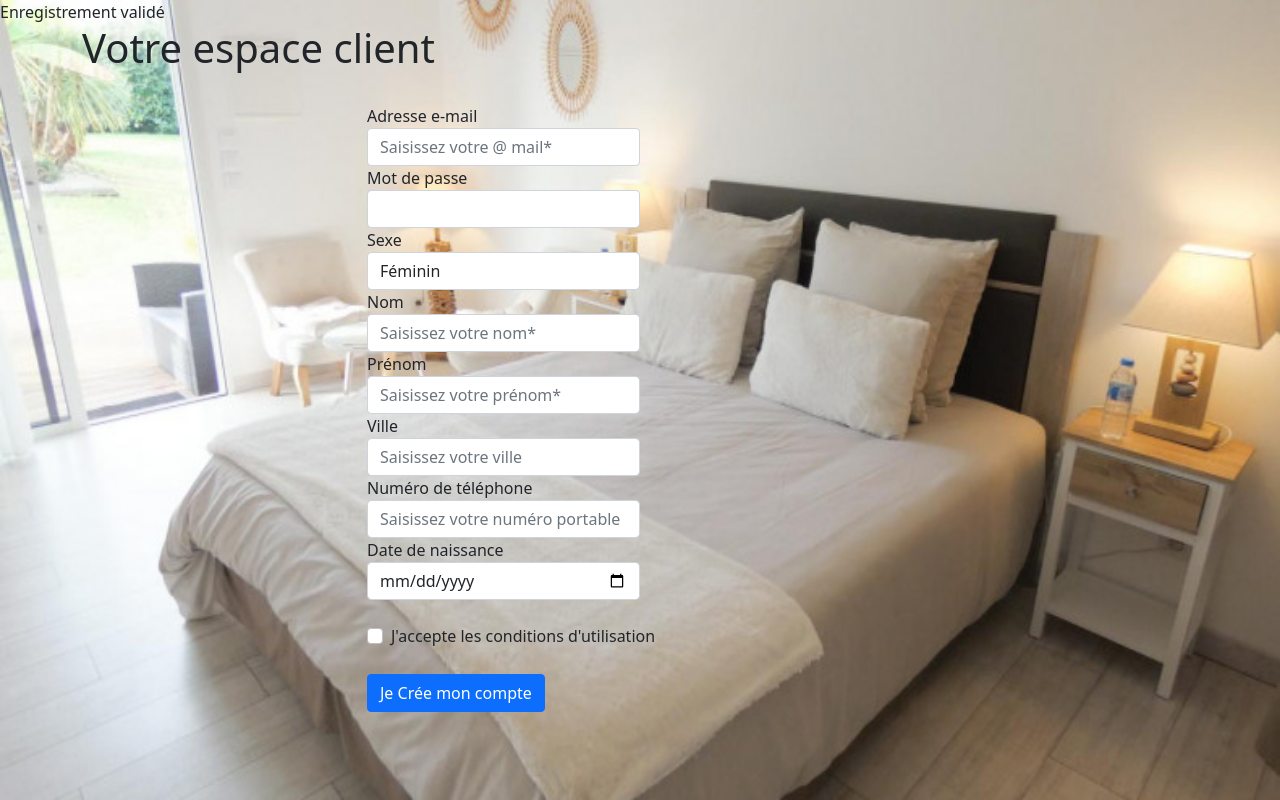
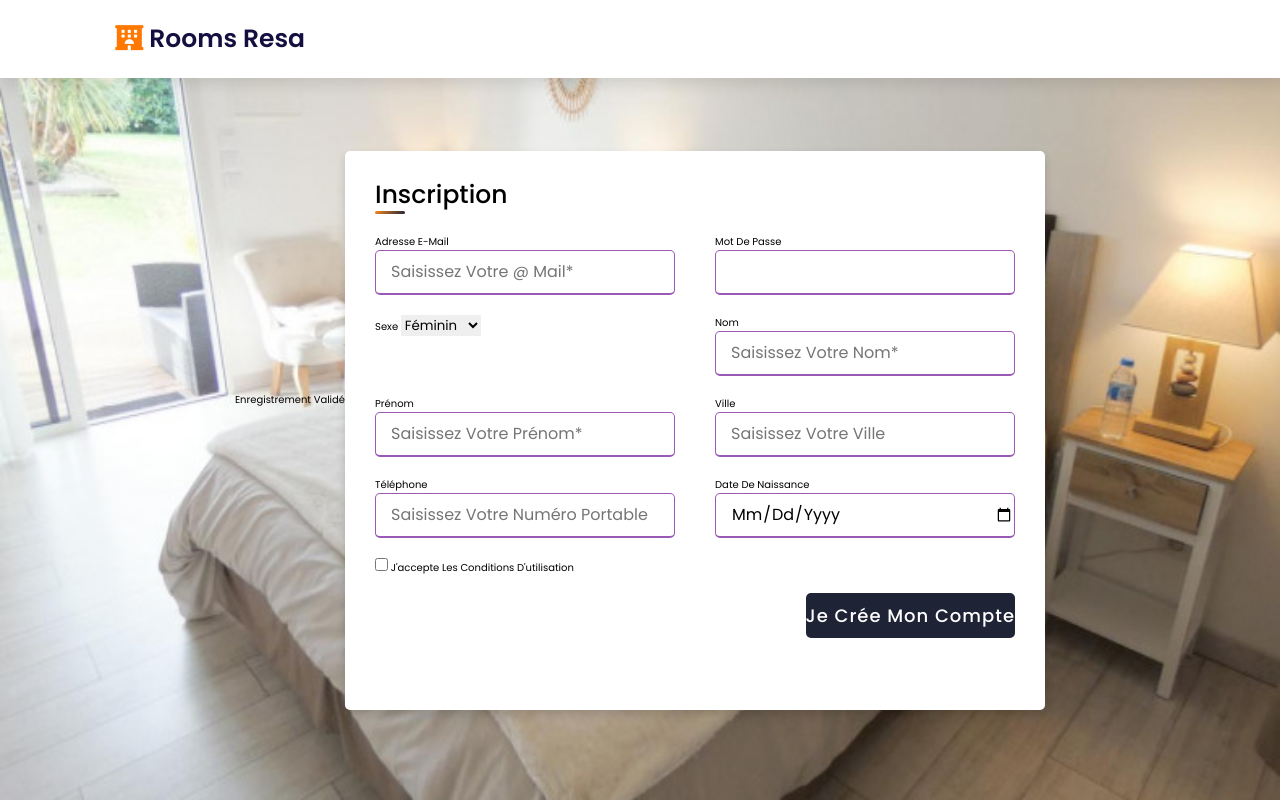
Before and after one commit to WilfriedNguegang/Resdev, a PHP site: page /creation.php in a window 1280 px wide. Run offline with PHP 8.4, Linux system fonts and the light colour scheme.

Commit message:
new elements

```diff
--- a/creation.php
+++ b/creation.php
@@ -5,25 +5,15 @@
 <head>
     <meta charset="utf-8">
     <meta name="viewport" content="width=device-width, initial-scale=1, shrink-to-fit=no">
-    <title>Formulaire d'inscription</title>
-    <!-- CSS only -->
-    <link href="https://cdn.jsdelivr.net/npm/bootstrap@5.1.3/dist/css/bootstrap.min.css" rel="stylesheet" integrity="sha384-1BmE4kWBq78iYhFldvKuhfTAU6auU8tT94WrHftjDbrCEXSU1oBoqyl2QvZ6jIW3" crossorigin="anonymous">
-    <link href="https://cdn.jsdelivr.net/npm/bootstrap@5.1.1/dist/css/bootstrap.min.css" rel="stylesheet" integrity="sha384-F3w7mX95PdgyTmZZMECAngseQB83DfGTowi0iMjiWaeVhAn4FJkqJByhZMI3AhiU" crossorigin="anonymous">
-    <script src="https://cdn.jsdelivr.net/npm/bootstrap@5.1.1/dist/js/bootstrap.bundle.min.js" integrity="sha384-/bQdsTh/da6pkI1MST/rWKFNjaCP5gBSY4sEBT38Q/9RBh9AH40zEOg7Hlq2THRZ" crossorigin="anonymous"></script>
-    <link href="https://cdn.jsdelivr.net/npm/bootstrap@5.1.1/dist/css/bootstrap.min.css" rel="stylesheet" integrity="sha384-F3w7mX95PdgyTmZZMECAngseQB83DfGTowi0iMjiWaeVhAn4FJkqJByhZMI3AhiU" crossorigin="anonymous">
-    <script src="https://cdn.jsdelivr.net/npm/bootstrap@5.1.1/dist/js/bootstrap.bundle.min.js" integrity="sha384-/bQdsTh/da6pkI1MST/rWKFNjaCP5gBSY4sEBT38Q/9RBh9AH40zEOg7Hlq2THRZ" crossorigin="anonymous"></script>
+    <title>Rooms Resa Inscription</title>
+    <!-- font awesome cdn link  -->
+    <link rel="stylesheet" href="https://cdnjs.cloudflare.com/ajax/libs/font-awesome/5.15.4/css/all.min.css">
+
+    <!-- custom css file link  -->
+    <link rel="stylesheet" href="./style.css">
 </head>
 
 <body>
-
-<style>
-body {
-  background-image: url('front/image/enregistrement_client.jpg');
-  background-repeat: no-repeat;
-  background-attachment: fixed;
-  background-size: 100% 100%;
-}
-</style>
     <?php
     if(isset($_POST['btn']))
     $email=$_POST['email'];
@@ -48,60 +38,67 @@ body {
     echo "Enregistrement validé";
 
     ?>
+
+        <header class="header">
+
+        <a href="#" class="logo"> <i class="fas fa-hotel"></i> Rooms Resa </a>
+        </header>
+
         <div class="container">
-            <h1>Votre espace client</h1>
-            <br>
-            <div class="row">
-                <div class="col-md-6 offset-3">
+            <div class="title">Inscription</div>
+            <div class="content">
                     <form class="needs-validation" novalidate method="POST" >
-                        <div class="col-md-6 mr-auto">
-                            <label>Adresse e-mail</label>
+                        <div class="user-details">
+                            <div class="input-box">
+                            <span class="details">Adresse e-mail</label>
                             <input type="mail" class="form-control" id="email" name="email" placeholder="Saisissez votre @ mail*">
 
                         </div>
-                        <div class="col-md-6 mr-auto ">
-                            <label>Mot de passe</label>
+                        <div class="input-box">
+                            <span class="details">Mot de passe</label>
                             <input type="password" class="form-control" id="password" name="password">
                         </div>
-                        <div class="col-md-6 mr-auto">
+                        <div class="input-box">
                             <label for="Sexe">Sexe</label>
                             <select class="form-control" name="sexe">
                             <option value="Féminin">Féminin</option>
                             <option value="Masculin">Masculin</option>
                         </select>
                         </div>
-                        <div class="col-md-6 mr-auto">
-                            <label for="Nom">Nom</label>
+                        <div class="input-box">
+                            <span class="details">Nom</label>
                             <input type="text" class="form-control" id="nom" name="nom" placeholder="Saisissez votre nom*">
                         </div>
-                        <div class="col-md-6 mr-auto">
-                            <label>Prénom</label>
+                        <div class="input-box">
+                            <span class="details">Prénom</label>
                             <input type="text" class="form-control" id="prenom" name="prenom" placeholder="Saisissez votre prénom*">
                         </div>
-                        <div class="col-md-6 mr-auto">
-                            <label>Ville</label>
+                        <div class="input-box">
+                            <span class="details">Ville</label>
                             <input type="text" class="form-control" id="ville" name="ville" placeholder="Saisissez votre ville">
                         </div>
-                        <div class="col-md-6 mr-auto">
-                            <label>Numéro de téléphone</label>
+                        <div class="input-box">
+                            <span class="details">Téléphone</label>
                             <input type="text" class="form-control" id="numero" name="numero" placeholder="Saisissez votre numéro portable">
                         </div>
-                        <div class="col-md-6 mr-auto">
-                            <label>Date de naissance</label>
+                        <div class="input-box">
+                            <span class="details">Date de naissance</label>
                             <input type="date" class="form-control" id="date" name="date" placeholder="Saisissez votre date de naissance">
                         </div>
-                        <br>
+
                         <div class="form-check">
                             <input type="checkbox" class="form-check-input" id="exampleCheck1">
                             <label class="form-check-label" for="exampleCheck1">J'accepte les conditions d'utilisation</label>
-                        </div><br>
-                        <button type="submit" class="btn btn-primary" name="btn">Je Crée mon compte</button>
+                        </div>
+                        <div class="button">
+                        <input type="submit" name="btn" value="Je Crée mon compte"></input>
+                        </div>
                     </form>
                 </div>
 
             </div>
         </div>
-
+        <script src="https://unpkg.com/swiper@7/swiper-bundle.min.js"></script>
 </body>
 
 </html>
--- /dev/null
+++ b/style.css
@@ -0,0 +1,189 @@
+@import url('https://fonts.googleapis.com/css2?family=Poppins:wght@100;300;400;500;600&display=swap');
+
+:root{
+    --orange:#ff7800;
+    --black:#130f40;
+    --light-color:#666;
+    --box-shadow:0 .5rem 1.5rem rgba(0,0,0,.1);
+    --border:.2rem solid rgba(0,0,0,.1);
+    --outline:.1rem solid rgba(0,0,0,.1);
+    --outline-hover:.2rem solid var(--black);
+}
+
+*{
+    font-family: 'Poppins', sans-serif;
+    margin:0; padding:0;
+    box-sizing: border-box;
+    outline: none; border:none;
+    text-decoration: none;
+    text-transform: capitalize;
+    transition: all .2s linear;
+}
+
+html{
+    font-size: 62.5%;
+    overflow-x: hidden;
+    scroll-behavior: smooth;
+    scroll-padding-top: 7rem;
+}
+
+body{
+    background:#eee;
+    height: 100vh;
+    display: flex;
+    justify-content: center;
+    align-items: center;
+    padding: 10px;
+    background-image: url('front/image/enregistrement_client.jpg');
+    background-repeat: no-repeat;
+    background-attachment: fixed;
+    background-size: 100% 100%;
+
+}
+
+section{
+    padding:2rem 9%;
+}
+
+.header{
+    position: fixed;
+    top:0; left:0; right: 0;
+    z-index: 1000;
+    display: flex;
+    align-items: center;
+    justify-content: space-between;
+    padding:2rem 9%;
+    background:#fff;
+    box-shadow: var(--box-shadow);
+}
+
+.header .logo{
+    font-size: 2.5rem;
+    font-weight: bolder;
+    color:var(--black);
+}
+
+.header .logo i{
+    color:var(--orange);
+}
+
+
+.container{
+    max-width: 700px;
+    width: 100%;
+    background-color: #fff;
+    padding: 25px 30px ;
+    border-radius: 5px;
+    box-shadow: 0 5px 10px rgba(0,0,0,0.15);
+    margin-top: 60px;
+  }
+  .container .title{
+    font-size: 25px;
+    font-weight: 500;
+    position: relative;
+  }
+  .container .title::before{
+    content: "";
+    position: absolute;
+    left: 0;
+    bottom: 0;
+    height: 3px;
+    width: 30px;
+    border-radius: 5px;
+    background: linear-gradient(135deg, #f78820, #1e2336);
+  }
+  .content form .user-details{
+    display: flex;
+    flex-wrap: wrap;
+    justify-content: space-between;
+    margin: 20px 0 12px 0;
+  }
+  form .user-details .input-box{
+    margin-bottom: 15px;
+    width: calc(100% / 2 - 20px);
+  }
+  form .input-box span.details{
+    display: block;
+    font-weight: 15px;
+    margin-bottom: 5px;
+  }
+  .user-details .input-box input{
+    height: 45px;
+    width: 100%;
+    outline: none;
+    font-size: 16px;
+    border-radius: 5px;
+    padding-left: 15px;
+    border: 1px solid #ccc;
+    border-bottom-width: 2px;
+    transition: all 0.3s ease;
+  }
+  .user-details .input-box input:focus,
+  .user-details .input-box input:valid{
+    border-color: #9b59b6;
+  }
+   form .category{
+     display: flex;
+     width: 80%;
+     margin: 14px 0 ;
+     justify-content: space-between;
+   }
+   form .category label{
+     display: flex;
+     align-items: center;
+     cursor: pointer;
+   }
+   form .category label .dot{
+    height: 18px;
+    width: 18px;
+    border-radius: 50%;
+    margin-right: 10px;
+    background: #d9d9d9;
+    border: 5px solid transparent;
+    transition: all 0.3s ease;
+  }
+   form .button{
+     height: 45px;
+     margin: 35px 0;
+   }
+   form .button input{
+     height: 100%;
+     width: 100%;
+     border-radius: 5px;
+     border: none;
+     color: #fff;
+     font-size: 18px;
+     font-weight: 500;
+     letter-spacing: 1px;
+     cursor: pointer;
+     transition: all 0.3s ease;
+     background: linear-gradient(135deg, #1e2336,#1e2336);
+   }
+   form .button input:hover{
+    /* transform: scale(0.99); */
+    background: linear-gradient(-135deg, #f78820,#f78820);
+    }
+   @media(max-width: 584px){
+   .container{
+    max-width: 100%;
+  }
+  form .user-details .input-box{
+      margin-bottom: 15px;
+      width: 100%;
+    }
+    form .category{
+      width: 100%;
+    }
+    .content form .user-details{
+      max-height: 300px;
+      overflow-y: scroll;
+    }
+    .user-details::-webkit-scrollbar{
+      width: 5px;
+    }
+    }
+    @media(max-width: 459px){
+    .container .content .category{
+      flex-direction: column;
+    }
+  }
```
Also changed, not shown: creachambre.php (+23 -26 lines).
